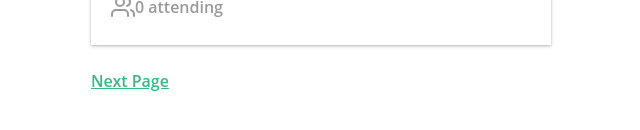
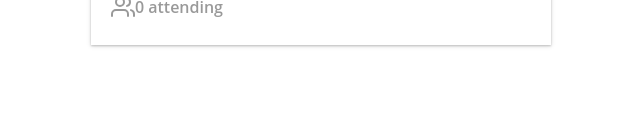
Before and after one commit to M-RAY47/real-world-vue, a Vue app: page / in a window 1280 px wide. Shown: the part 600-730 px from the top of the page, without its empty margins (339-979 px from the left). Built offline with nearby package versions, Linux system fonts and the light colour scheme; data requests are answered from the project's data file.

Commit message:
add link not to show if it'on last page

```diff
--- a/src/views/EventList.vue
+++ b/src/views/EventList.vue
@@ -10,11 +10,13 @@
       >
       |
     </template>
-    <router-link
-      :to="{ name: 'event-list', query: { page: page + 1 } }"
-      rel="next"
-      >Next Page</router-link
-    >
+    <template v-if="page * 3 < totalEvents">
+      <router-link
+        :to="{ name: 'event-list', query: { page: page + 1 } }"
+        rel="next"
+        >Next Page</router-link
+      >
+    </template>
   </div>
 </template>
 
@@ -35,7 +37,7 @@ export default {
     page() {
       return parseInt(this.$route.query.page) || 1;
     },
-    ...mapState(["events"]),
+    ...mapState(["events", "totalEvents"]),
   },
 };
 </script>
```
